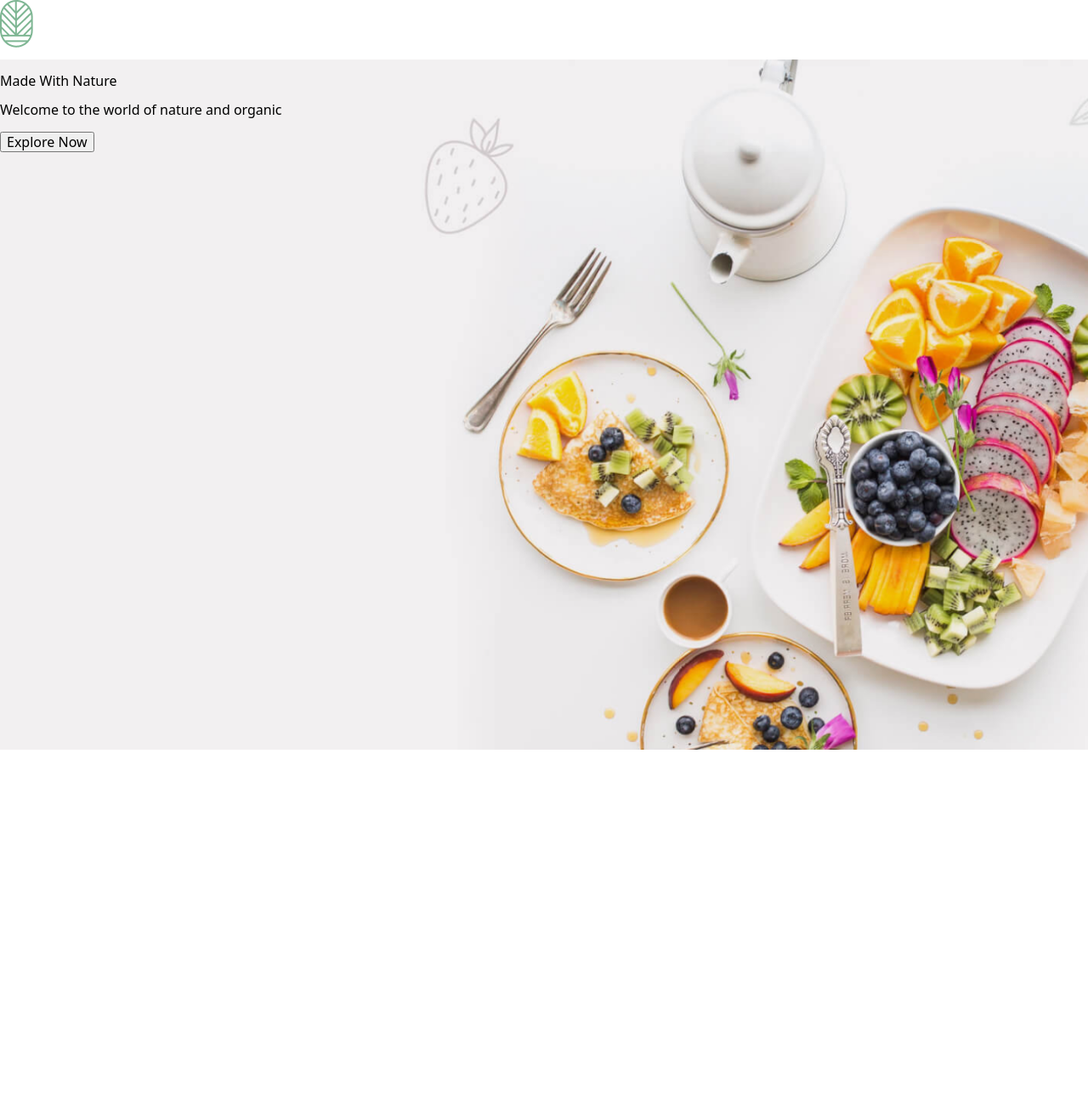
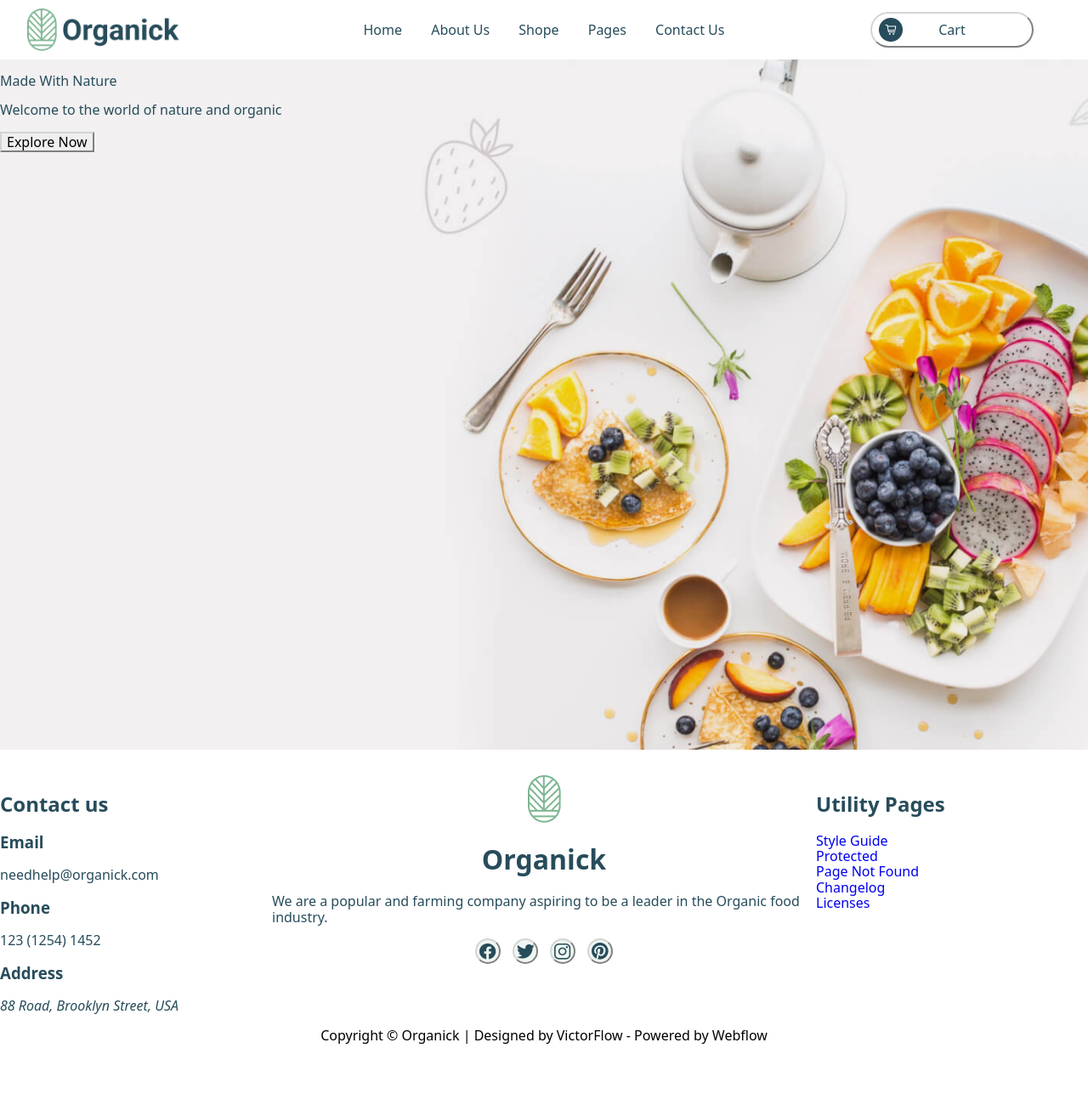
Before and after one commit to GRLPWR1/Grids-for-Figma, a plain HTML site: page index.html in a window 1280 px wide. Shown: the top 1300 px of the page at 85% size. After the commit the page ends 1263 px from the top, so only its background shows below. Drawn offline with nearby package versions, Linux system fonts and the light colour scheme.

Commit message:
fixed the layout

```diff
--- a/index.html
+++ b/index.html
@@ -12,8 +12,7 @@
 <body>
     <div class="wrapper">
         <header class="header">
-            <img src="./images/logo.png" alt="logo">
-            <h1>Organick</h1>
+            <img src="./images/logo1.png" alt="logo" class="logo">
             <nav class="nav">
                 <a href="#">Home</a>
                 <a href="#">About Us</a>
@@ -28,7 +27,7 @@
             <p>Welcome to the world of nature and organic</p>
             <button>Explore Now</button>
         </section>
-        <footer>
+        <footer class="footer">
             <article class="contacts">
                 <h2>Contact us</h2>
                 <h3>Email</h3>
@@ -40,19 +39,23 @@
             </article>
             <article class="aboutus">
                 <img src="./images/logo.png" alt="logo">
-                <h2>Organick</h2>
+                <h1>Organick</h1>
                 <p>We are a popular and farming company aspiring to be a leader in the Organic food industry.</p>
-                <button class="Facebook-btn"></button>
-                <button class="Twitter-btn"></button>
-                <button class="Instagram-btn"></button>
-                <button class="Pinterest-btn"></button>
+                <button class="facebook-btn"></button>
+                <button class="twitter-btn"></button>
+                <button class="instagram-btn"></button>
+                <button class="pinterest-btn"></button>
             </article>
             <article class="utility-pages">
                 <h2>Utility Pages</h2>
                 <a href="#">Style Guide</a>
+                <br>
                 <a href="#">Protected</a>
+                <br>
                 <a href="#">Page Not Found</a>
+                <br>
                 <a href="#">Changelog</a>
+                <br>
                 <a href="#">Licenses</a>
             </article>
         </footer>
--- a/style.css
+++ b/style.css
@@ -1,57 +1,146 @@
 .wrapper {
     display: grid;
-    grid-template-columns: repeat(8, 1fr);
-    grid-template-rows: 70px 1fr 1fr 1fr 1fr 1fr 1fr 70px;
-    /* height: 130vh; */
+    grid-template-columns: repeat(4, 1fr);
+    grid-template-rows: 70px 3fr 1fr 70px;
     grid-template-areas:
-    "hd hd hd hd hd hd hd hd"
-    "main main main main main main main main"
-    "ft ft ft ft ft ft ft ft"
-    "cr cr cr cr cr cr cr cr";
+    "hd hd hd hd "
+    "main main main main"
+    "ft ft ft ft"
+    "cr cr cr cr";
     font-family: system-ui, -apple-system, BlinkMacSystemFont, 'Segoe UI', Roboto, Oxygen, Ubuntu, Cantarell, 'Open Sans', 'Helvetica Neue', sans-serif;
     text-decoration: none;
 }
 .header {
+    display: grid;
+    grid-template-columns: repeat(4, 1fr);
+    grid-template-rows: 70px;
     grid-area: hd;
-    grid-row: 1 / 2;
-    grid-column: 1 / 9;
+    grid-row: 1/2;
+    grid-column: 1/5;
     color: #274C5B;
 }
-/* .logo {
+.logo {
     grid-area: logo;
+    grid-row: 1/2;
+    grid-column: 1/2;
+    align-self: center;
+    justify-content: center;
+    height: 50px;
+    margin-left: 10%;
 }
 .nav {
     grid-area: nav;
+    grid-row: 1/2;
+    grid-column: 2/4;
+    align-self: center;
+    justify-self: center;
+}
+.nav a {
+    color: #274C5B;
+    margin: 0 15px 0 15px;
+}
+a {
+    text-decoration: none;
+}
+a:hover {
+    text-decoration: underline;
+    opacity: 0.5;
 }
 .shoppingcart {
     grid-area: shopingcart;
-} */
+    grid-row: 1/2;
+    grid-column: 4/5;
+    align-self: center;
+    justify-self: center;
+    border-radius: 25px;
+    /* border-color: #D4D4D4; */
+    background-color: #FFFFFF;
+    color: #274C5B;
+    height: 60%;
+    width: 60%;
+    background-image: url(./images/shopping-cart.png);
+    background-repeat: no-repeat;
+    background-size: 15%;
+    background-position-x: 5%;
+    background-position-y: center;
+}
+button {
+    border-color: #D4D4D4;
+}
+button:hover {
+    cursor: pointer;
+}
 .content {
     grid-area: main;
-    grid-row: 2 / 6;
+    grid-row: 2/3;
+    grid-column: 1/5;
     background-image: url("./images/main-img.png");
     background-repeat: no-repeat;
     background-size: contain;
+    color: #274C5B;
 }
 .footer {
+    display: grid;
+    grid-template-columns: repeat(4, 1fr);
+    grid-template-rows: 1fr;
     grid-area: ft;
-    grid-row: 6 / 8;
-    grid-column: 1 / 9;
+    grid-row: 3/4;
+    grid-column: 1/5;
+    color: #274C5B;
 }
 .contacts {
-    grid-area: ft1;
+    grid-row: 3/4;
+    grid-column: 1/3;
+    justify-content: end;
 }
 .aboutus {
-    grid-area: ft2;
+    grid-row: 3/4;
+    grid-column: 2/4;
+    justify-items: center;
+}
+.facebook-btn {
+    height: 30px;
+    width: 30px;
+    border-radius: 100%;
+    background-image: url(./images/facebook-btn.png);
+    background-repeat: no-repeat;
+    background-position: center;
+    margin: 0 10px 0 0;
+}
+.twitter-btn {
+    height: 30px;
+    width: 30px;
+    border-radius: 100%;
+    background-image: url(./images/twitter-btn.png);
+    background-repeat: no-repeat;
+    background-position: center;
+    margin: 0 10px 0 0;
+}
+.instagram-btn {
+    height: 30px;
+    width: 30px;
+    border-radius: 100%;
+    background-image: url(./images/instagram-btn.png);
+    background-repeat: no-repeat;
+    background-position: center;
+    margin: 0 10px 0 0;
+}
+.pinterest-btn {
+    height: 30px;
+    width: 30px;
+    border-radius: 100%;
+    background-image: url(./images/pinterest-btn.png);
+    background-repeat: no-repeat;
+    background-position: center;
 }
 .utility-pages {
-    grid-area: ft3;
+    grid-row: 3/4;
+    grid-column: 4/5;
+    justify-content: start;
 }
 .copyright {
     grid-area: cr;
     text-align: center;
-    grid-row: 8 / 9;
-    grid-column: 1 / 9;
-    /* grid-row: -1 / -2;
-    grid-columns: 1 / 5; */
+    grid-row: 4/5;
+    grid-column: 1/5;
 }
```
Also changed, not shown: images/logo1.png (added).
